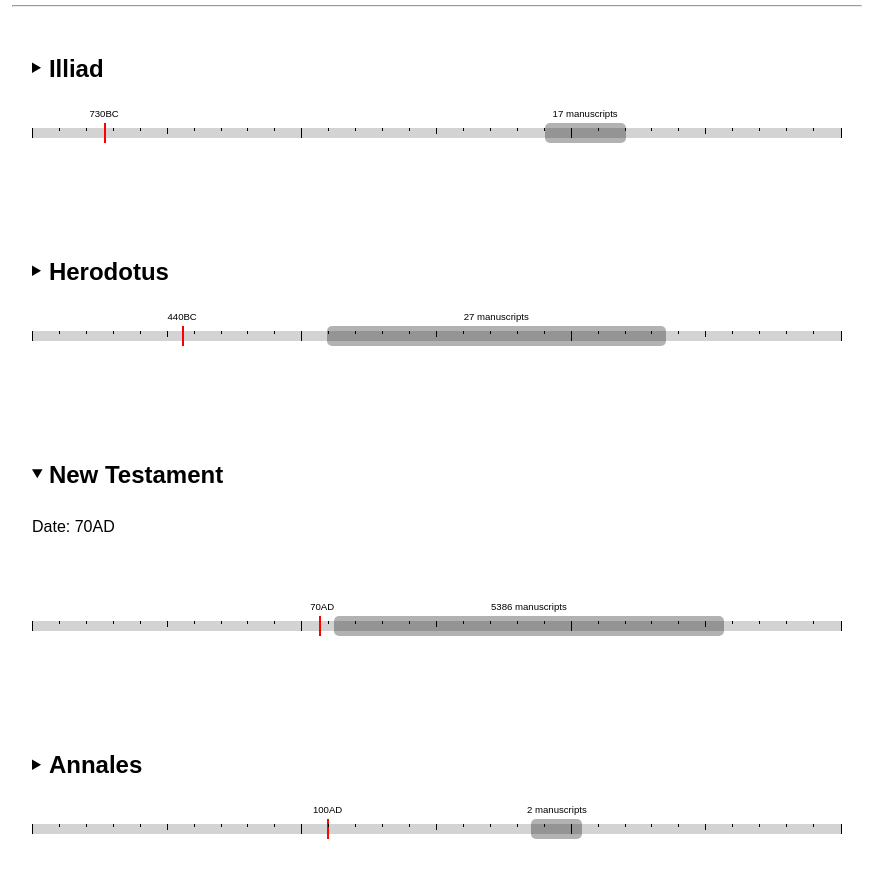
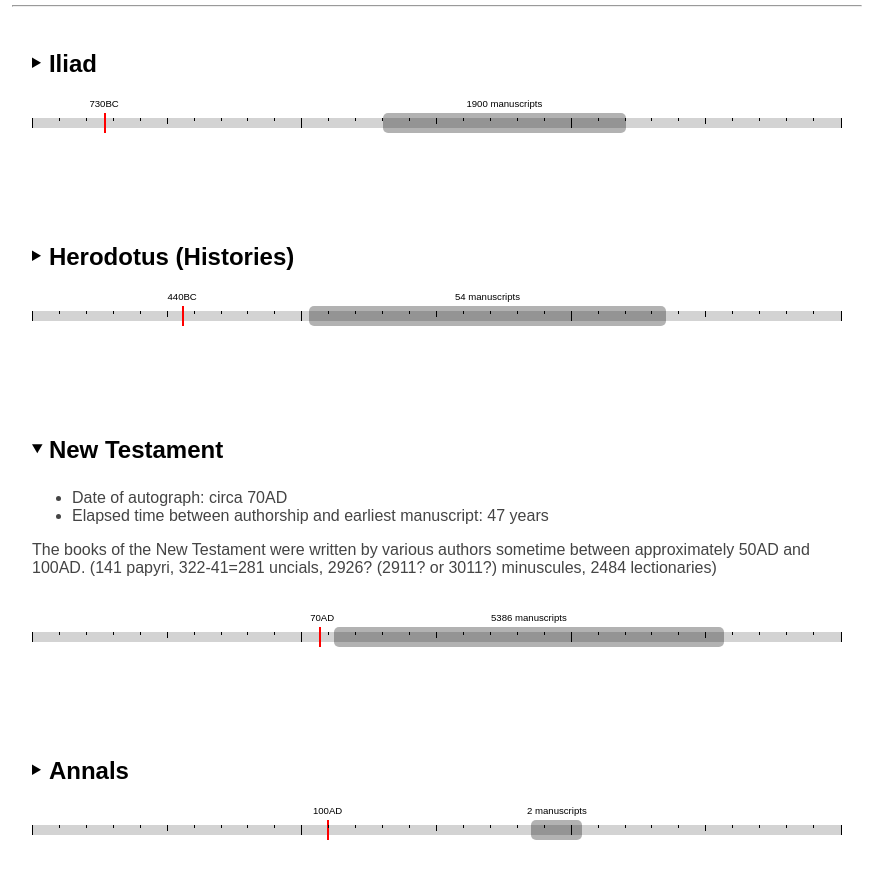
Before and after one commit to jneill2/ManuscriptEvidence, a plain HTML site: page index.html in a window 1280 px wide. Both pictures are taken after a click on the heading "New Testament". Shown: the part 62-940 px from the top of the page, without its empty margins (203-1081 px from the left). Drawn offline with nearby package versions, Linux system fonts and the light colour scheme.

```diff
--- a/index.html
+++ b/index.html
@@ -48,8 +48,11 @@
                     <summary>
                         <h2 x-text="work.name"></h2>
                     </summary>
-                    <div>Date: <span x-text="work.date > 0 ? work.date+'AD' : -work.date+'BC'"></span></div>
-                    <p x-text="work.summary"></p>
+                    <ul>
+                        <li>Date of autograph: circa <span x-text="work.date > 0 ? work.date+'AD' : -work.date+'BC'"></span></li>
+                        <li>Elapsed time between authorship and earliest manuscript: <span x-text="work.range[0]-work.date+' years'"></span></li>
+                    </ul>
+                    <p x-html="work.summary"></p>
                 </details>
 
                 <div class="graph" x-data="pointController" x-init="spread=range[1]-range[0]"
--- a/manuscripts.js
+++ b/manuscripts.js
@@ -3,39 +3,97 @@
 */
 window.manuscripts = [
     {
-        name: 'Illiad',
-        summary: '',
-        date: -730,
-        qty: 17,
-        range: [900,1200]
+        name: 'New Testament',
+        summary: 'The books of the New Testament were written by various authors sometime between approximately 50AD and 100AD. (141 papyri, 322-41=281 uncials, 2926? (2911? or 3011?) minuscules, 2484 lectionaries)',
+        date: 70, /* 50-100 */
+        qty: 5386, /* 5856 */
+        range: [117, 1565], /* [125, ...] */
+        papyri: {
+            count: 141,
+            range: [],
+        },
+        /* 72, 48, 47, 24
+        2177, 615, 721, 329 */
+        /* minuscules biblical content = 2070 */
     },
     {
-        name: 'New Testament',
-        summary: '',
-        date: 70,
-        qty: 5386,
-        range: [117, 1565]
+        name: 'Iliad',
+        summary: 'This data is just an approximate.',
+        date: -730, /* -700 */
+        qty: 1900,
+        range: [300,1200] /* [-415, ...] */
     },
     {
-        name: 'Annales',
-        summary: '',
+        name: 'Annals',
+        summary: 'Still need to do better research on this...',
         date: 100,
         qty: 2,
         range: [850, 1040]
     },
     {
-        name: 'Herodotus',
+        name: 'Herodotus (Histories)',
+        summary: 'Histories by Herodotus was written between 480BC and 425BC. Extant manuscripts include 9 principal manuscripts and around <a target="_blank" href="https://papyri.info/search?AUTHOR=Herodotus&WORK=Historiae&DOCS_PER_PAGE=50">45 papyri</a>.',
+        date: -440,
+        qty: 54, /* 27 */
+        range: [25, 1350],
+    },
+    {
+        draft: true,
+        name: 'Gallic Wars',
         summary: '',
-        date: -440,
-        qty: 27,
-        range: [90, 1350]
-    },
-].sort((a, b) => a.date - b.date);
+        date: -50, /* -44 */
+        qty: 10, /* 251 */
+        range: [950] /* [800] */
+    }
+].filter(m => !m.draft).sort((a, b) => a.date - b.date);
 
-/* Array of the dates that the manuscripts were written. */
-// const dates = Object.keys(window.manuscripts).map(key => window.manuscripts[key].date);
+
+
+
+
 /*
-*   window.spread = ['earliest date on graph', 'latest date on graph']
-*   The spread should be somewhat earlier than the earliest manuscript on the left and into the modern times on the right.
+[0113]
+[0125]
+[0139]
+[0215]
+[0117]
+[074]
+[090]
+[0110]
+[0124]
+[0178]
+[0179]
+[0180]
+[0190]
+[0191]
+[0193]
+[0194]
+[0202]
+[084]
+[081]
+[0235]
+[0112]
+[092b]
+[089]
+[092a]
+[0123]
+[0100] L 963
+[0138]
+[0119]
+[0114] L 965
+[0121a]
+[0121b]
+[0129] L 1575
+[0137]
+[0149]
+0168 is lost!
+[0224]
+[0192] L 1604
+[0195] L 963
+[0203] L 1575
+[0205] L 1575
+[0276] L 962
+
+[0212] ???
+
 */
-// window.spread = [-1000, 2000].reduce((a, b) => b - a);
--- a/styles.scss
+++ b/styles.scss
@@ -1,15 +1,12 @@
 body {
     font-family: Arial, Helvetica, sans-serif;
     user-select: none;
+    -webkit-user-select: none;
 }
 [x-cloak] {
     display: none;
 }
 
-#app {
-    max-width: 850px;
-    margin: auto;
-}
 iconify-icon {
     font-size: 2em;
     vertical-align: middle;
@@ -18,6 +15,11 @@ iconify-icon {
     button > span {
         display: none;
     }
+}
+
+#app {
+    max-width: 850px;
+    margin: auto;
 }
 .settings {
     position: absolute;
@@ -39,16 +41,23 @@ button {
 
 h2 {
     display: inline-block;
-    vertical-align: middle
+    vertical-align: middle;
+    margin: 15px 0px;
+}
+ul {
+    margin: 0px;
 }
 details {
     summary {
         margin-bottom: -10px;
         transition: margin 150ms ease-out;
+        & ~ * {
+            color: #444;
+        }
     }
 }
 details[open] {
-    margin-bottom: 50px;
+    margin-bottom: 20px;
     summary {
         margin-bottom: 10px;
     }
@@ -65,7 +74,6 @@ details[open] {
 
 .mss-block {
     padding: 20px;
-    // margin-bottom: 30px;
     .graph {
         padding: 5px 2px 30px 2px;
         slide-indicator {
@@ -73,7 +81,6 @@ details[open] {
             opacity: 0;
             transition: opacity 600ms ease-in-out;
         }
-
         &:hover slide-indicator {
             opacity: 1;
             height: 30px;
```
Also changed, not shown: bar-graphs.html (added, +30 -0 lines), styles.css.
